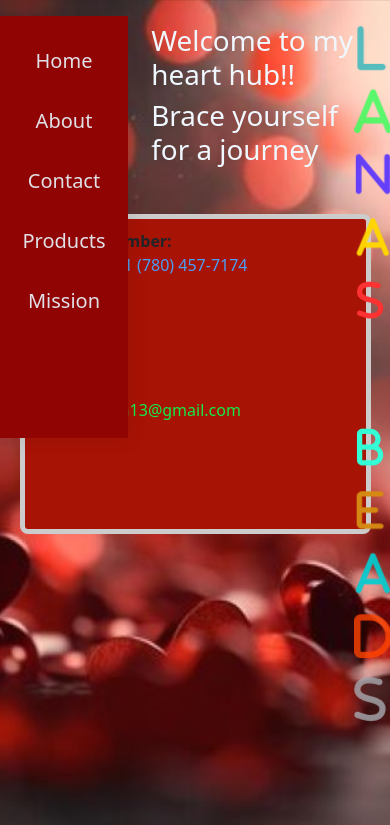
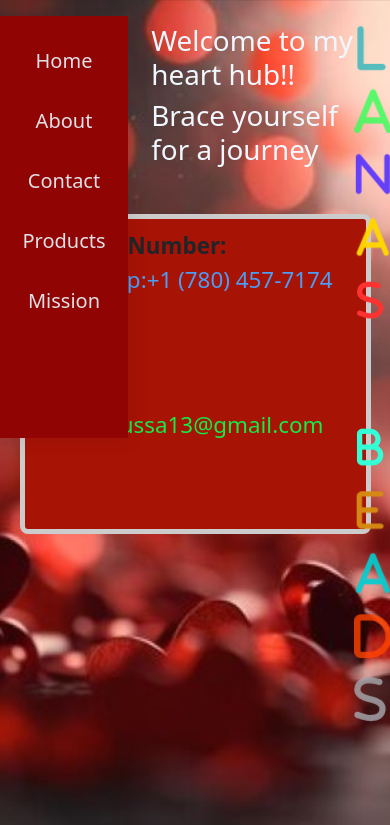
Before and after one commit to Fatima1964/BeadsForHope, a React (Create React App) app: page /contact in a window 390 px wide. Shown: the top 825 px of the page. Built offline with nearby package versions, Linux system fonts and the light colour scheme.

Commit message:
edited css

```diff
--- a/src/components/ContactInfo.css
+++ b/src/components/ContactInfo.css
@@ -12,7 +12,7 @@
 }
 
 .contact-info {
-  font-size: 20px;
+  font-size: 24px;
   margin-bottom: 5px;
 }
 
@@ -32,7 +32,7 @@
   }
 
   .contact-info {
-    font-size: 1.0em;
+    font-size: 1.4em;
   }
 }
 
@@ -42,6 +42,6 @@
   }
 
   .contact-info {
-    font-size: 1.0em;
+    font-size: 1.4em;
   }
 }
```
